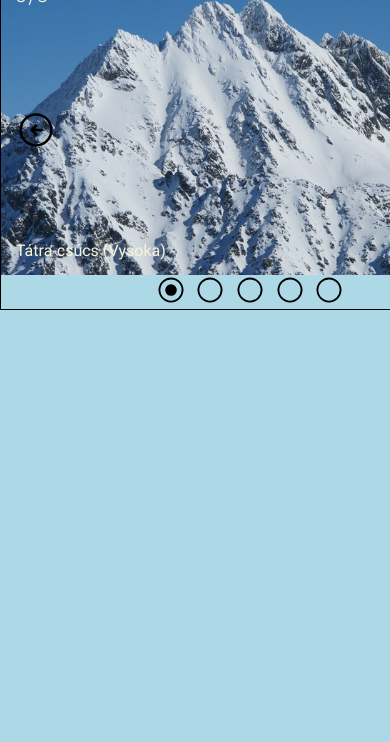
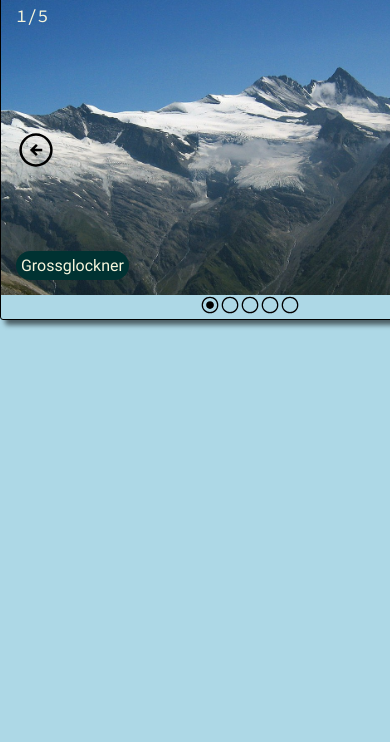
Before and after one commit to Strukturavaltas-03-Frontend-2022/js3-projekt-slider-tamaslud, a website with bundled scripts: page index.html in a window 390 px wide. Shown: the part 102-844 px from the top of the page. Built offline with nearby package versions, Linux system fonts and the light colour scheme.

Commit message:
responsive button images

```diff
--- a/css/style.css
+++ b/css/style.css
@@ -26,10 +26,13 @@ h1 {
   font-size: 2em;
   text-align: center;
   text-shadow: rgba(47,198,240, 90) 0 0 5vw;
+  padding: 10px;
 }
 .imageContainer {
     border: 1px solid black;
     width: 500px;
+    box-shadow:  5px 5px 5px rgba(0,0,0,0.56);
+    border-radius: 3px;
 }
 .imageBox{
     color: beige;
@@ -53,11 +56,14 @@ img{
     font-family: Sourcecode, monospace;
 }
 .imageDescription {
+    background-color: rgba(0,50,50,10);
+    padding: 1%;
     position: absolute;
     bottom: 5%;
     left: 3%;
     font-size: 1em;
     text-align: center;
+    border-radius: 1em;
 }
 
 .arrowLeft {
@@ -84,6 +90,6 @@ img{
 }
 .radio{
     position: relative;
-    height: 30px;
-    width: 30px;
+    height: 20px;
+    width: 20px;
 }
--- a/js/main.js
+++ b/js/main.js
@@ -1,7 +1,7 @@
 import gallery from './images.js';
 
 const imagesTotal = gallery.length;
-let actualImageIndex = 4;
+let actualImageIndex = 0;
 
 const imageCounter = document.querySelector('.imageCounter');
 const focusedImage = document.querySelector('.focusedImage');
@@ -18,8 +18,8 @@ arrowRight.addEventListener("click", () => nextImage());
 
 let actualImageObject;
 let focusedImageHTML;
-
-const btnBoxActual = `
+let btnBoxActual = '';
+ `
 <img class="radio" src="./css/icons/radio_button_checked_FILL0_wght400_GRAD0_opsz48.svg" alt="">
 <img class="radio" src="./css/icons/radio_button_unchecked_FILL0_wght400_GRAD0_opsz48.svg" alt="">
 <img class="radio" src="./css/icons/radio_button_unchecked_FILL0_wght400_GRAD0_opsz48.svg" alt="">
@@ -27,7 +27,17 @@ const btnBoxActual = `
 <img class="radio" src="./css/icons/radio_button_unchecked_FILL0_wght400_GRAD0_opsz48.svg" alt="">
 `
 
-
+const btnBoxCreation = () => {
+    btnBoxActual = '';
+    for (let index = 0; index < imagesTotal; index++) {
+        if (index === actualImageIndex) {
+            btnBoxActual += `<img class="radio radio-${index}" src="./css/icons/radio_button_checked_FILL0_wght400_GRAD0_opsz48.svg" alt="">`;
+        }else{
+            btnBoxActual += `<img class="radio radio-${index}" src="./css/icons/radio_button_unchecked_FILL0_wght400_GRAD0_opsz48.svg" alt="">`;
+        }
+    }
+    buttonBox.innerHTML = btnBoxActual;
+};
 
 
 const displayContent = (actualImageIndex) => {
@@ -36,7 +46,7 @@ const displayContent = (actualImageIndex) => {
     focusedImage.innerHTML = focusedImageHTML;
     imageDescription.innerHTML = actualImageObject.alt;
     imageCounter.innerHTML = `${actualImageIndex+1}/${imagesTotal}`;
-    buttonBox.innerHTML = btnBoxActual;
+    btnBoxCreation();
 }
 
 
```
